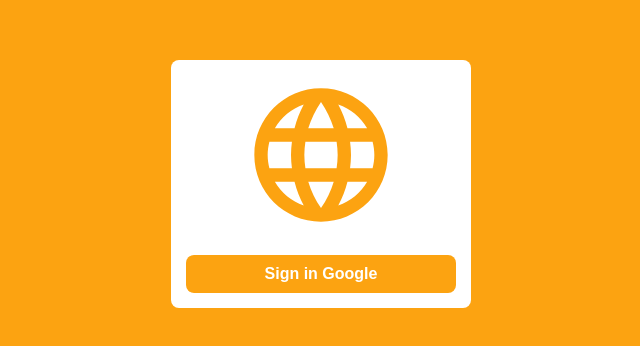
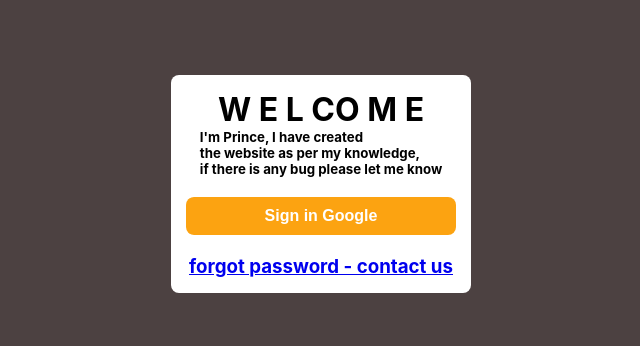
Before and after one commit to follow-prince/time-start, a React (Create React App) app: page / in a window 1280 px wide. Shown: the part 216-562 px from the top of the page, without its empty margins (319-959 px from the left). Built offline with nearby package versions, Linux system fonts and the light colour scheme; no server answers.

Commit message:
almost ready on 11.28am 18-01-23

```diff
--- a/src/components/ChatInput/index.js
+++ b/src/components/ChatInput/index.js
@@ -35,7 +35,7 @@
         value={input}
         onChange={(e) => setInput(e.target.value)}
         type="text"
-        placeholder="உங்கள் மனதில் தோன்றுவதை உள்ளிடவும் "
+        placeholder="மனதில் தோன்றுவதை உள்ளிடவும் "
       />
       <button onClick={send} style={{ display: "none" }}>
         Send
--- a/src/components/Header/HeaderStyles.js
+++ b/src/components/Header/HeaderStyles.js
@@ -9,7 +9,7 @@
   align-items: center;
   justify-content: space-between;
   padding: 10px 7%;
-  background: #9354A0;
+  background: #4A3838;
 
   .MuiSvgIcon-root {
     color: #fff;
--- a/src/components/Header/index.js
+++ b/src/components/Header/index.js
@@ -46,7 +46,7 @@
         <HeaderLogo>
           <Link to="/">
             <LanguageIcon />
-            <h2>Secret Channel</h2>
+            <h2>Secret ROOM</h2>
           </Link>
         </HeaderLogo>
         {screen > 768 ? (
--- a/src/components/Login/LoginStyles.js
+++ b/src/components/Login/LoginStyles.js
@@ -4,7 +4,7 @@
   display: flex;
   align-items: center;
   justify-content: center;
-  background: var(--primary-color);
+  background: #4C4141;
   height: 100vh;
 `;
 export const LoginFlex = styled.div`
--- a/src/components/Login/index.js
+++ b/src/components/Login/index.js
@@ -26,11 +26,15 @@
   return (
     <LoginContainer>
       <LoginFlex>
-        <LanguageIcon />
+      <h1>W E L CO M E</h1>
+        <h5> I'm Prince, I have created <br/>the website as per my knowledge,<br/> if there is any bug please let me know</h5>
+        <br/>
 
         <button
         onClick={signIn}
         >Sign in Google</button>
+        <br/>
+        <h3><a target='_blank' href="https://www.instagram.com/follow.prince">forgot password - contact us</a></h3>
 
       </LoginFlex>
     </LoginContainer>
--- a/src/components/Message/index.js
+++ b/src/components/Message/index.js
@@ -15,8 +15,8 @@
           <h4>{username}</h4>
           <span>
             <SimpleDateTime
-              timeSeparator=":"
-              format="MYD"
+              timeSeparator="-"
+              format="DMY"
               showTime="1"
               showDate="0"
               meridians="1"
```
